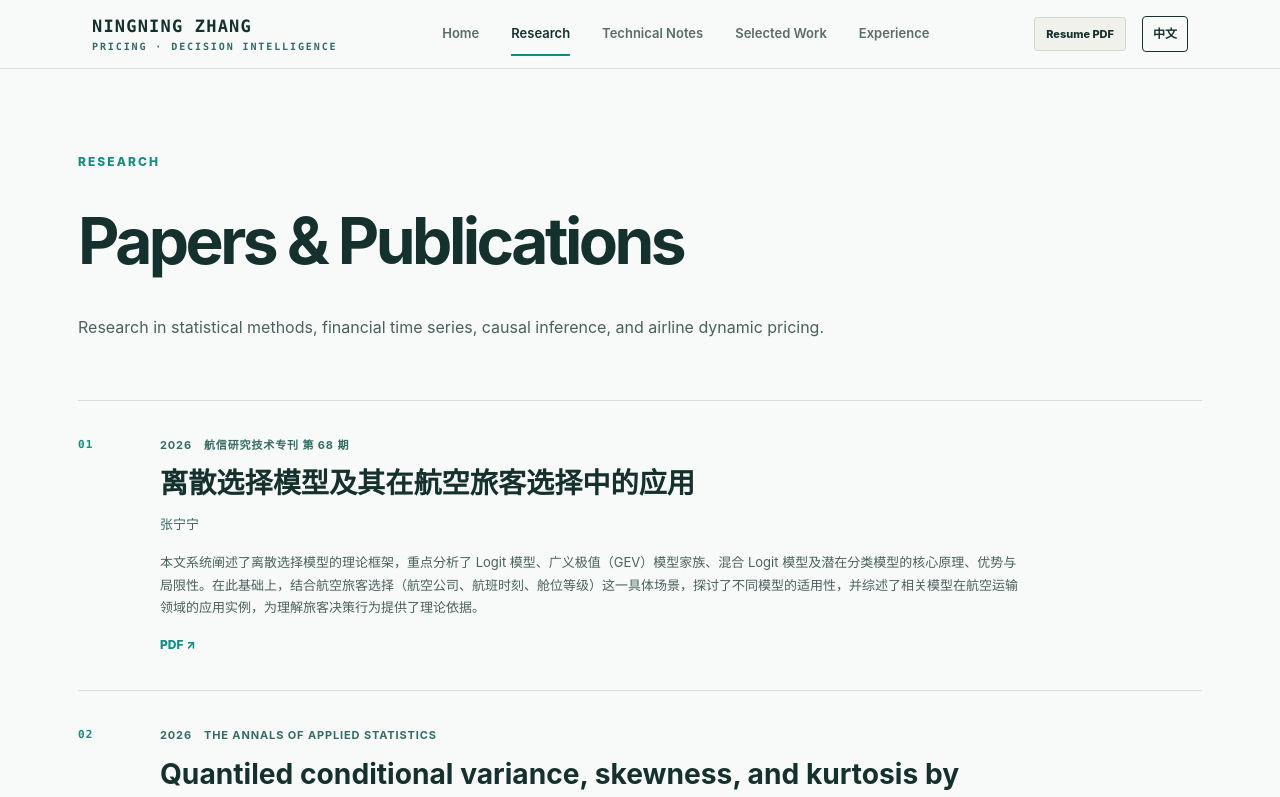
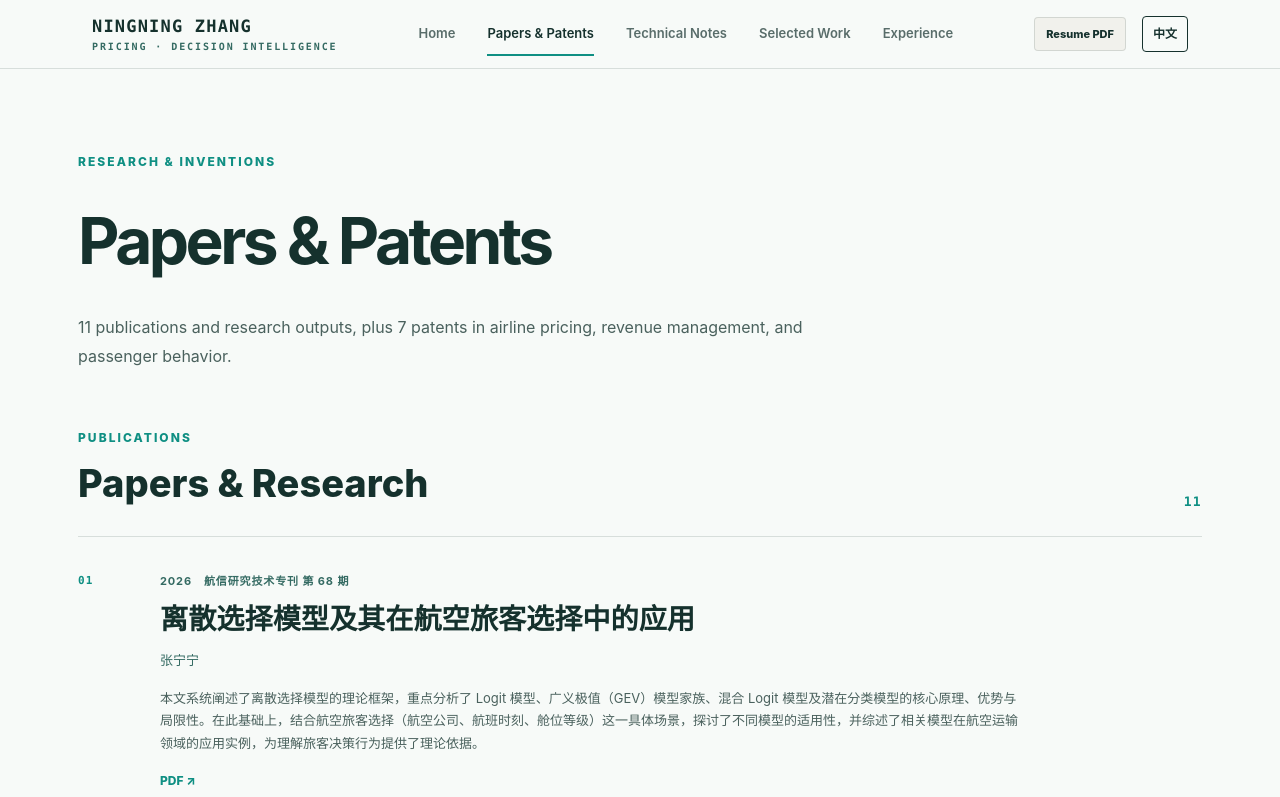
Before and after one commit to ningningzhang-nina/ningningzhang, a Next.js app: page /en/papers in a window 1280 px wide. Shown: the top 797 px of the page. Built offline with nearby package versions, Linux system fonts and the light colour scheme.

Commit message:
Add retouched portrait and patent catalog

```diff
--- a/app/[locale]/page.tsx
+++ b/app/[locale]/page.tsx
@@ -1,8 +1,8 @@
 import Link from 'next/link';
 import Image from 'next/image';
 import { setRequestLocale } from 'next-intl/server';
-import { getAllPapers, getAllPosts, getAllProjects } from '@/lib/content';
-import graduationPortrait from '@/public/images/profile/graduation-portrait.jpg';
+import { getAllPapers, getAllPatents, getAllPosts, getAllProjects } from '@/lib/content';
+import graduationPortrait from '@/public/images/profile/graduation-portrait-retouched.jpg';
 import type { Metadata } from 'next';
 
 export async function generateMetadata({ params }: { params: Promise<{ locale: string }> }): Promise<Metadata> {
@@ -79,7 +79,7 @@ const credentials = [
     note: { zh: '平均分 93.51 / 100', en: 'GPA 93.51 / 100' },
   },
   {
-    value: '3',
+    value: '7',
     title: { zh: '专利成果', en: 'Patents' },
     note: { zh: '算法设计与业务应用相关', en: 'Algorithm design and applied systems' },
   },
@@ -91,8 +91,12 @@ export default async function HomePage({ params }: { params: Promise<{ locale: s
   const isZh = locale === 'zh';
   const l = isZh ? 'zh' : 'en';
   const papers = getAllPapers();
+  const patents = getAllPatents();
   const posts = getAllPosts(locale).slice(0, 3);
   const projects = getAllProjects().filter((project) => project.category !== 'frontier');
+  const featuredPatents = patents.filter((patent) =>
+    patent.title.includes('航班聚合动态定价') || patent.title.includes('多智能体协同')
+  );
   const basePath = process.env.NEXT_PUBLIC_BASE_PATH || '';
   const resumeHref = `${basePath}/${isZh ? 'Ningning_Zhang_Resume_ZH.pdf' : 'Ningning_Zhang_Resume_EN.pdf'}`;
 
@@ -135,7 +139,7 @@ export default async function HomePage({ params }: { params: Promise<{ locale: s
           />
           <div className="design-stats">
             <article><strong>{papers.length}+</strong><span>{isZh ? '论文与研究成果' : 'Publications'}</span></article>
-            <article><strong>3</strong><span>{isZh ? '专利' : 'Patents'}</span></article>
+            <article><strong>{patents.length}</strong><span>{isZh ? '专利' : 'Patents'}</span></article>
             <article><strong>{projects.length}</strong><span>{isZh ? '核心项目' : 'Core Projects'}</span></article>
             <article><strong>Ph.D.</strong><span>{isZh ? '统计学' : 'Statistics'}</span></article>
           </div>
@@ -200,17 +204,24 @@ export default async function HomePage({ params }: { params: Promise<{ locale: s
       <section className="design-section" id="papers">
         <div className="design-section-heading">
           <div>
-            <p className="design-kicker">PUBLICATIONS</p>
-            <h2>{isZh ? '论文与研究成果' : 'Papers & Publications'}</h2>
+            <p className="design-kicker">PUBLICATIONS & PATENTS</p>
+            <h2>{isZh ? '论文与专利' : 'Papers & Patents'}</h2>
           </div>
-          <Link href={`/${locale}/papers`}>{isZh ? '查看全部论文' : 'View all papers'} →</Link>
+          <Link href={`/${locale}/papers`}>{isZh ? '查看全部论文与专利' : 'View all papers & patents'} →</Link>
         </div>
         <div className="design-paper-grid">
-          {papers.slice(0, 4).map((paper) => (
+          {papers.slice(0, 2).map((paper) => (
             <article key={paper.slug}>
               <div><span>{paper.venue}</span><time>{paper.year}</time></div>
               <h3>{paper.title}</h3>
               <p>{paper.authors}</p>
+            </article>
+          ))}
+          {featuredPatents.map((patent) => (
+            <article key={patent.slug}>
+              <div><span>{isZh ? '发明专利' : 'Patent'}</span><time>PATENT</time></div>
+              <h3>{patent.title}</h3>
+              <p>{isZh ? `发明人：${patent.inventors}` : `Inventors: ${patent.inventors}`}</p>
             </article>
           ))}
         </div>
--- a/app/[locale]/papers/page.tsx
+++ b/app/[locale]/papers/page.tsx
@@ -1,5 +1,5 @@
 import { getTranslations, setRequestLocale } from 'next-intl/server';
-import { getAllPapers } from '@/lib/content';
+import { getAllPapers, getAllPatents } from '@/lib/content';
 import type { Metadata } from 'next';
 
 export async function generateMetadata({ params }: { params: Promise<{ locale: string }> }): Promise<Metadata> {
@@ -14,17 +14,24 @@ export default async function PapersPage({ params }: { params: Promise<{ locale:
   setRequestLocale(locale);
   const t = await getTranslations({ locale, namespace: 'papers' });
   const papers = getAllPapers();
+  const patents = getAllPatents();
   const basePath = process.env.NEXT_PUBLIC_BASE_PATH || '';
   const isZh = locale === 'zh';
 
   return (
     <div className="inner-page">
       <header className="inner-page-hero">
-        <p className="eyebrow">RESEARCH</p>
+        <p className="eyebrow">RESEARCH & INVENTIONS</p>
         <h1>{t('title')}</h1>
-        <p>{isZh ? '统计方法、金融时间序列、因果推断与航空动态定价相关研究。' : 'Research in statistical methods, financial time series, causal inference, and airline dynamic pricing.'}</p>
+        <p>{isZh ? `${papers.length} 项论文与研究成果，${patents.length} 项航空定价、收益管理及旅客行为相关专利。` : `${papers.length} publications and research outputs, plus ${patents.length} patents in airline pricing, revenue management, and passenger behavior.`}</p>
       </header>
 
+      <section className="research-catalog-section">
+        <div className="research-catalog-heading">
+          <p className="eyebrow">PUBLICATIONS</p>
+          <h2>{isZh ? '论文与研究成果' : 'Papers & Research'}</h2>
+          <span>{String(papers.length).padStart(2, '0')}</span>
+        </div>
         <div className="paper-catalog">
           {papers.map((paper, index) => (
             <article key={paper.slug}>
@@ -42,6 +49,30 @@ export default async function PapersPage({ params }: { params: Promise<{ locale:
             </article>
           ))}
         </div>
+      </section>
+
+      <section className="research-catalog-section">
+        <div className="research-catalog-heading">
+          <p className="eyebrow">PATENTS</p>
+          <h2>{isZh ? '发明专利' : 'Patents'}</h2>
+          <span>{String(patents.length).padStart(2, '0')}</span>
+        </div>
+        <div className="paper-catalog patent-catalog">
+          {patents.map((patent, index) => (
+            <article key={patent.slug}>
+              <div className="paper-number">P{String(index + 1).padStart(2, '0')}</div>
+              <div>
+                <div className="paper-meta"><span>{isZh ? '发明专利' : 'Patent'}</span></div>
+                <h2>{patent.title}</h2>
+                <p className="paper-authors">
+                  {isZh ? '发明人：' : 'Inventors: '}
+                  {patent.inventors}
+                </p>
+              </div>
+            </article>
+          ))}
+        </div>
+      </section>
     </div>
   );
 }
--- a/app/globals.css
+++ b/app/globals.css
@@ -1602,6 +1602,42 @@
   border-top: 1px solid var(--line);
 }
 
+.research-catalog-section + .research-catalog-section {
+  margin-top: 84px;
+}
+
+.research-catalog-heading {
+  display: grid;
+  margin-bottom: 24px;
+  align-items: end;
+  gap: 8px 20px;
+  grid-template-columns: 1fr auto;
+}
+
+.research-catalog-heading .eyebrow {
+  margin: 0;
+  grid-column: 1 / -1;
+}
+
+.research-catalog-heading h2 {
+  margin: 0;
+  color: var(--ink);
+  font-size: clamp(26px, 3vw, 38px);
+  font-weight: 760;
+}
+
+.research-catalog-heading > span {
+  color: var(--coral);
+  font-family: ui-monospace, SFMono-Regular, Menlo, monospace;
+  font-size: 13px;
+  font-weight: 800;
+  letter-spacing: 0.1em;
+}
+
+.patent-catalog article {
+  background: linear-gradient(90deg, rgba(200, 210, 194, 0.16), transparent 62%);
+}
+
 .paper-catalog article,
 .article-catalog > a {
   display: grid;
--- a/content/papers.md
+++ b/content/papers.md
@@ -96,4 +96,26 @@ papers:
     abstract: ""
     doi: "https://doi.org/10.1142/S0219477517500195"
     pdf: ""
+
+patents:
+  - title: "利用神经网络进行航班优选的一种方法"
+    inventors: "马淑燕、张宁宁、李江涛、朱红林、张晨阳、李杨、田芳、胡变香"
+
+  - title: "一种基于强化学习的舱位容量总量确定与嵌套分级分配联合决策方法及系统"
+    inventors: "张宁宁、李江涛、朱红林、田丰、彭明田、李杨、张晨阳、田芳、胡变香"
+
+  - title: "一种航班订座需求预测的数据采集点计算方法"
+    inventors: "李江涛、魏春雷、张宁宁、史大鹏、朱红林、马淑燕、李萌萌、李杨、田芳、胡变香、张晨阳"
+
+  - title: "一种面向统一运价发布规则的航班聚合动态定价方法及系统"
+    inventors: "张宁宁、白洁、郭丹、张宏海"
+
+  - title: "基于强化学习的竞争场景下的机票动态定价方法及系统"
+    inventors: "白洁、张宁宁、郭丹、杨启凡、崔斌豪、战颖、曲磊、张存正"
+
+  - title: "一种基于多智能体协同的航空客运市场全链路仿真系统及方法"
+    inventors: "张宁宁、白洁、郭丹、张宏海、朱红林、李江涛、田丰、彭明田"
+
+  - title: "一种旅客购票行为数据特征获取方法及系统"
+    inventors: "白洁、郭丹、张存正、杨启凡、张宁宁、崔斌豪、战颖、刘亚宁"
 ---
--- a/lib/content.ts
+++ b/lib/content.ts
@@ -26,6 +26,12 @@ export interface Paper {
   pdf?: string;
   featured?: boolean;
   citations?: number;
+}
+
+export interface Patent {
+  slug: string;
+  title: string;
+  inventors: string;
 }
 
 export interface Project {
@@ -182,6 +188,19 @@ export function getAllPapers(): Paper[] {
     .sort((a, b) => b.year - a.year);
 }
 
+export function getAllPatents(): Patent[] {
+  const singleFile = path.join(contentDir, 'papers.md');
+  if (!fs.existsSync(singleFile)) return [];
+
+  const raw = fs.readFileSync(singleFile, 'utf8');
+  const { data } = matter(raw);
+  return (data.patents ?? []).map((patent: Record<string, unknown>, index: number) => ({
+    slug: `patent-${index}`,
+    title: patent.title ?? '',
+    inventors: patent.inventors ?? '',
+  })) as Patent[];
+}
+
 export function getAllProjects(): Project[] {
   const dir = path.join(contentDir, 'projects');
   const files = readDir(dir);
--- a/messages/en.json
+++ b/messages/en.json
@@ -4,7 +4,7 @@
     "about": "Experience",
     "projects": "Selected Work",
     "blog": "Technical Notes",
-    "papers": "Research",
+    "papers": "Papers & Patents",
     "travel": "Travel"
   },
   "home": {
@@ -34,8 +34,8 @@
     "minRead": "min read"
   },
   "papers": {
-    "title": "Papers & Publications",
-    "subtitle": "Academic work I've published"
+    "title": "Papers & Patents",
+    "subtitle": "Academic publications and inventions"
   },
   "travel": {
     "title": "Travel",
--- a/messages/zh.json
+++ b/messages/zh.json
@@ -4,7 +4,7 @@
     "about": "经历",
     "projects": "代表项目",
     "blog": "技术文章",
-    "papers": "研究成果",
+    "papers": "论文与专利",
     "travel": "旅行"
   },
   "home": {
@@ -34,8 +34,8 @@
     "minRead": "分钟阅读"
   },
   "papers": {
-    "title": "论文与出版物",
-    "subtitle": "发表的学术成果"
+    "title": "论文与专利",
+    "subtitle": "学术论文与发明专利"
   },
   "travel": {
     "title": "旅行",
```
Also changed, not shown: public/images/profile/graduation-portrait-retouched.jpg (added). Lines whose indentation alone changed are shown as unchanged.
